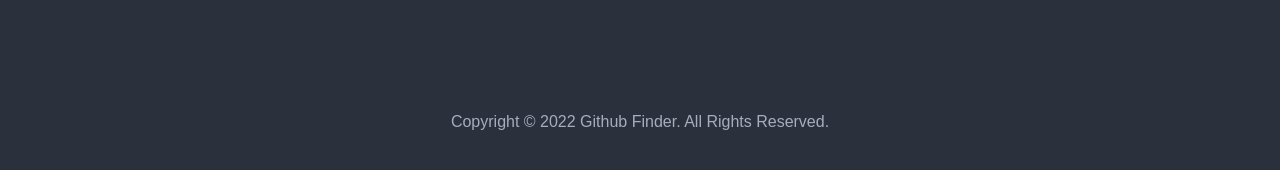
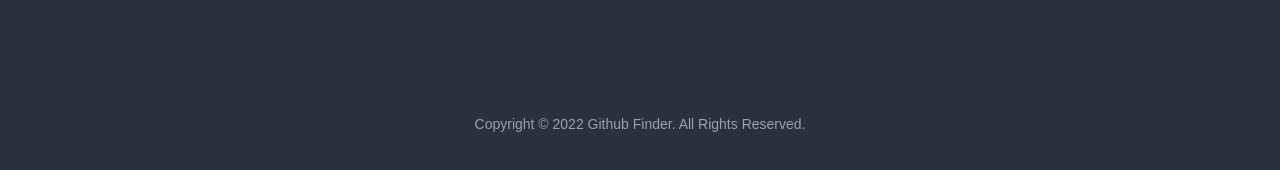
Before and after one commit to iann-e/reactjs-github-finder-app, a React (Create React App) app: page / in a window 1280 px wide. Shown: the part 626-796 px from the top of the page. Built offline with nearby package versions, Linux system fonts and the light colour scheme.

Commit message:
updated footer text size

```diff
--- a/src/components/layout/Footer.jsx
+++ b/src/components/layout/Footer.jsx
@@ -3,7 +3,7 @@
 function Footer() {
   return (
     <footer>
-        <p className='text-center mt-auto py-10'>Copyright © 2022 Github Finder. All Rights Reserved.</p>
+        <p className='text-center text-sm text-slate-400 mt-auto py-10'>Copyright © 2022 Github Finder. All Rights Reserved.</p>
     </footer>
   )
 }
```
